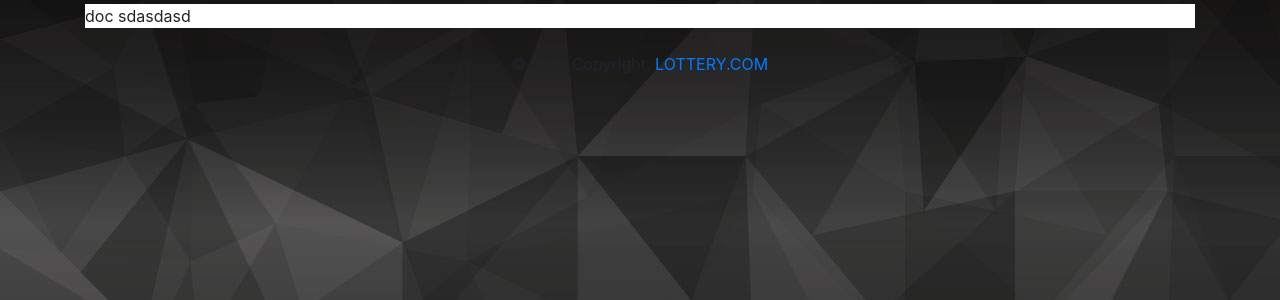
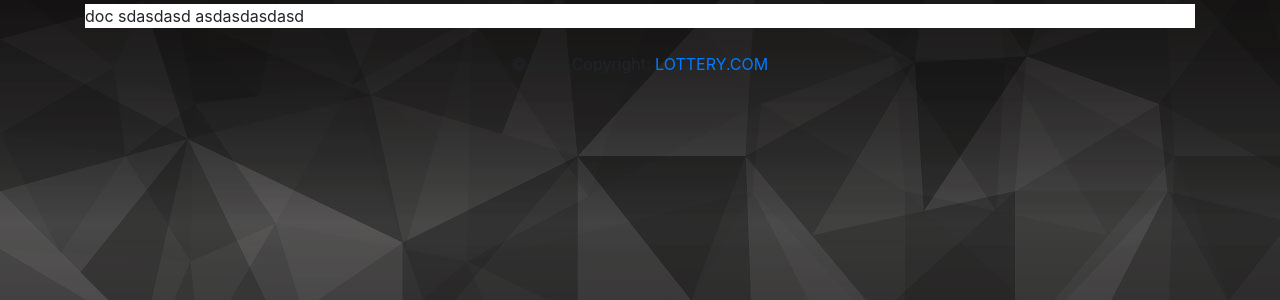
Before and after one commit to thailandpom/lottery, a CodeIgniter app: page /lottery/index.php/lottery/index in a window 1280 px wide. Shown: the part 56-356 px from the top of the page. Run offline with CodeIgniter, Linux system fonts and the light colour scheme; data that the repository does not hold is empty; some libraries are stand-ins or nearby versions.

Commit message:
Update index.php

```diff
--- a/application/views/lottery/index.php
+++ b/application/views/lottery/index.php
@@ -2,7 +2,7 @@
   <div class="row">
     <div class="col-12">
       <div class="bg-white">
-      doc sdasdasd
+      doc sdasdasd asdasdasdasd
         <?php
           foreach($users as $val) {
             echo $val->l_id;
```
